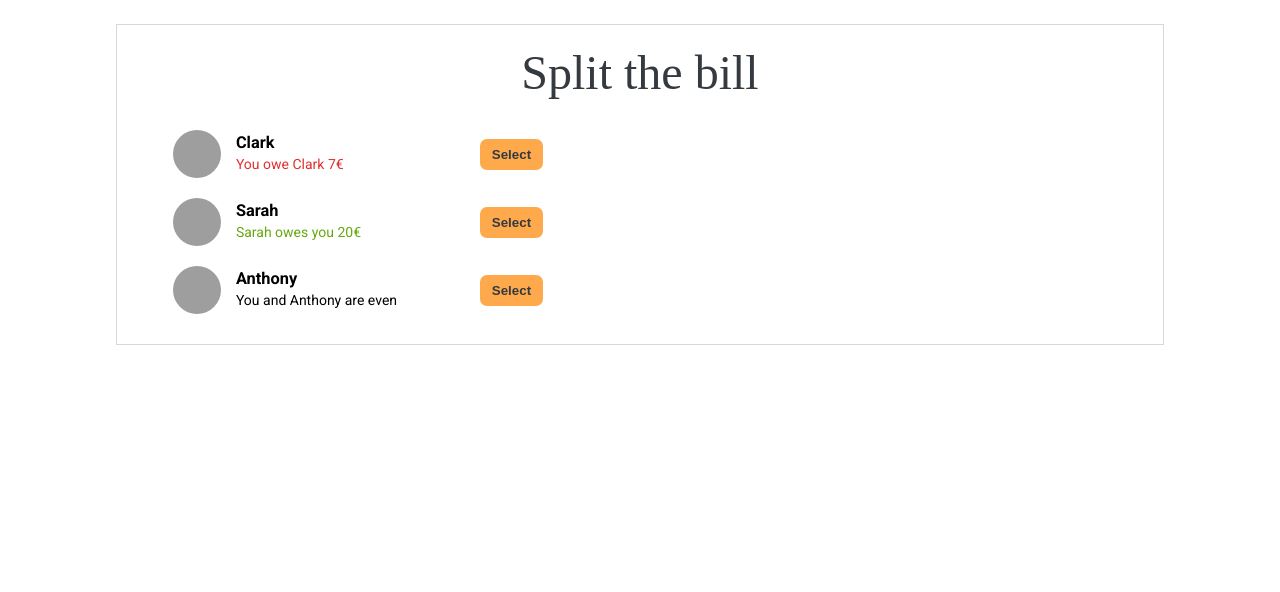
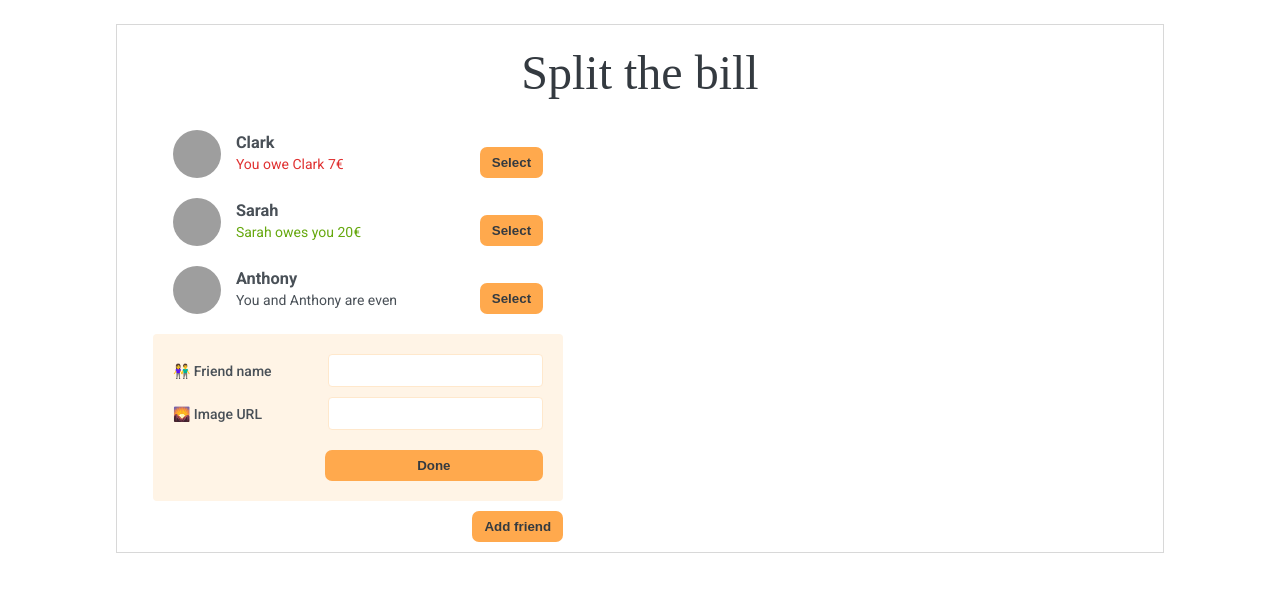
Before and after one commit to syedaCodes/reactappnew, a React (Vite) app: page / in a window 1280 px wide. Shown: the top 592 px of the page. Built offline with nearby package versions, Linux system fonts and the light colour scheme; grey boxes are pictures that could not be loaded; a web font is replaced by a local one.

Commit message:
sidebar static design complete

```diff
--- a/package.json
+++ b/package.json
@@ -1,5 +1,5 @@
 {
-  "name": "landingpage-react-basic",
+  "name": "split-the-bill",
   "private": true,
   "version": "0.0.0",
   "type": "module",
--- a/src/App.jsx
+++ b/src/App.jsx
@@ -1,3 +1,5 @@
+import AddFriendForm from "./components/AddFriendForm";
+import Button from "./components/Button";
 import FriendsList from "./components/FriendsList";
 
 function App() {
@@ -6,7 +8,11 @@
             <h1>Split the bill</h1>
 
             <div className="container">
-                <FriendsList />
+                <div className="sidebar">
+                    <FriendsList />
+                    <AddFriendForm />
+                    <Button>Add friend</Button>
+                </div>
                 <div className="main"></div>
             </div>
         </div>
--- /dev/null
+++ b/src/components/AddFriendForm.jsx
@@ -0,0 +1,17 @@
+import Button from "./Button";
+
+const AddFriendForm = () => {
+    return (
+        <form className="add-friend-form">
+            <label>
+                👫 Friend name <input type="text" name="friend-name" />
+            </label>
+            <label>
+                🌄 Image URL <input type="text" name="image-url" />
+            </label>
+            <Button>Done</Button>
+        </form>
+    );
+};
+
+export default AddFriendForm;
--- /dev/null
+++ b/src/components/Button.jsx
@@ -0,0 +1,5 @@
+const Button = ({ children }) => {
+    return <button className="btn-primary">{children}</button>;
+};
+
+export default Button;
--- a/src/components/Friend.jsx
+++ b/src/components/Friend.jsx
@@ -1,3 +1,5 @@
+import Button from "./Button";
+
 const Friend = ({ friend }) => {
     return (
         <li className="friends-list-item">
@@ -18,7 +20,7 @@
                 )}
                 {friend.balance === 0 && <p>You and {friend.name} are even</p>}
             </div>
-            <button className="btn-primary">Select</button>
+            <Button>Select</Button>
         </li>
     );
 };
--- a/src/components/FriendsList.jsx
+++ b/src/components/FriendsList.jsx
@@ -23,13 +23,11 @@
 
 const FriendsList = () => {
     return (
-        <div className="sidebar">
-            <ul className="friends-list">
-                {friends.map((friend) => (
-                    <Friend key={friend.id} friend={friend} />
-                ))}
-            </ul>
-        </div>
+        <ul className="friends-list">
+            {friends.map((friend) => (
+                <Friend key={friend.id} friend={friend} />
+            ))}
+        </ul>
     );
 };
 
--- a/src/style.css
+++ b/src/style.css
@@ -22,7 +22,7 @@
     font-weight: 400;
     height: 100vh;
     width: 100%;
-    color: --var(--text-color-primary);
+    color: var(--text-color-primary);
 }
 h1{
     font-family: 'Galada', cursive;
@@ -48,14 +48,16 @@
 }
 .sidebar{
     width: 40%;
+    display: flex;
+    flex-direction: column;
 }
 .friends-list{
     list-style: none;
-    padding: 1rem;
+    padding: 1rem 0;
     font-size: 1.4rem;
 }
 li.friends-list-item{
-    padding: 1rem;
+    padding: 1rem 2rem;
     cursor: pointer;
     display: flex;
     align-items: center;
@@ -98,10 +100,43 @@
     transition: 0.3s;
     background-color: var(--color-secondary);
     color: var(--text-color-secondary);
-}
-li .btn-primary{
     margin-left: auto;
 }
-li .btn-primary:hover{
+.btn-primary:hover{
     background-color: var(--color-primary);
 }
+.add-friend-form{
+    width: 100%;
+    display: flex;
+    flex-direction: column;
+    padding: 2rem;
+    border-radius: .4rem;
+    background-color: var(--color-quaternary);
+}
+.add-friend-form label{
+    font-size: 1.4rem;
+    font-weight: 500;
+    display: flex;
+    align-items: center;
+    margin-bottom: 1rem;
+}
+.add-friend-form label::first-letter{
+    font-size: 1.8rem;
+}
+.add-friend-form label input{
+    border: 1px solid var(--color-tertiary);
+    margin-left: auto;
+    border-radius: .4rem;
+    outline: none;
+    font-size: 1.5rem;
+    padding: 0.7rem;
+}
+.add-friend-form .btn-primary{
+    width: 59%;
+    min-width: 19.8rem;
+    margin-top: .6rem;
+}
+.sidebar .btn-primary:last-child{
+    align-self: flex-end;
+    margin-top: 1rem;
+}
```
Also changed, not shown: .eslintrc.cjs.
